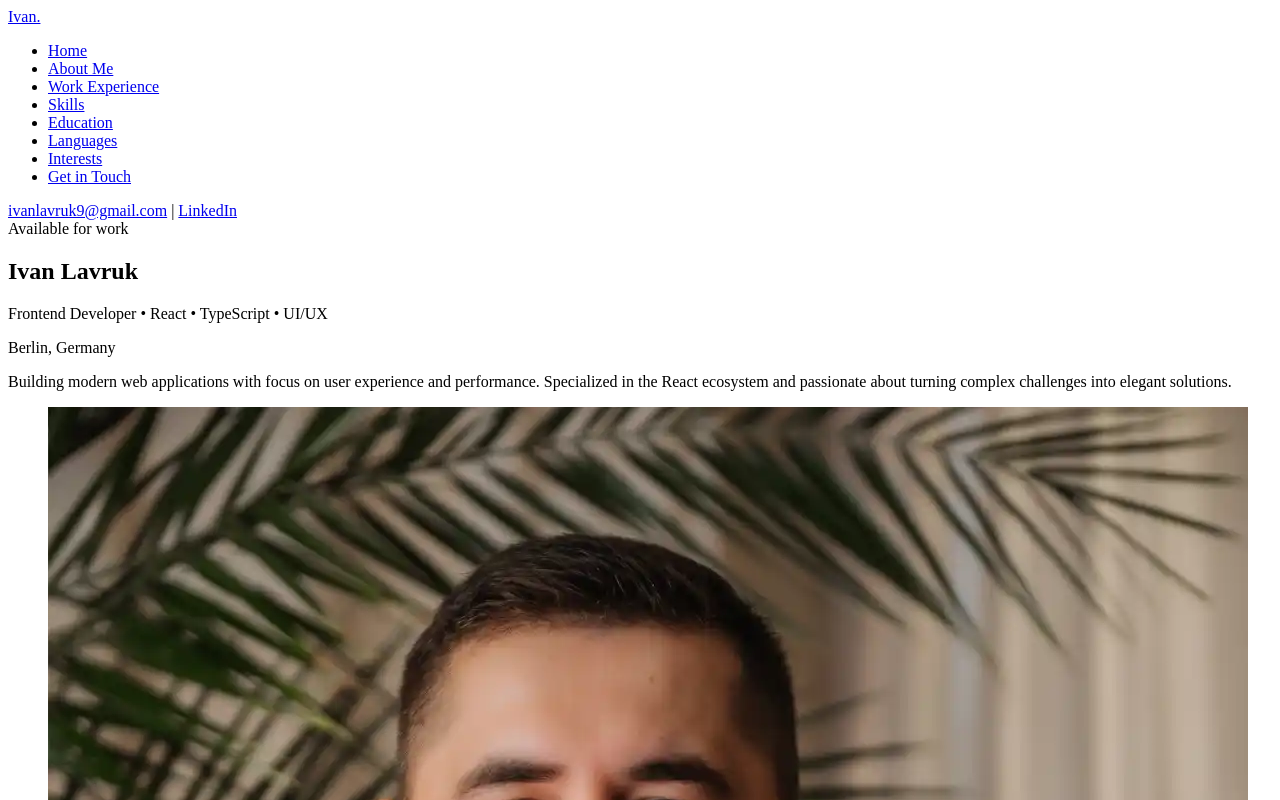
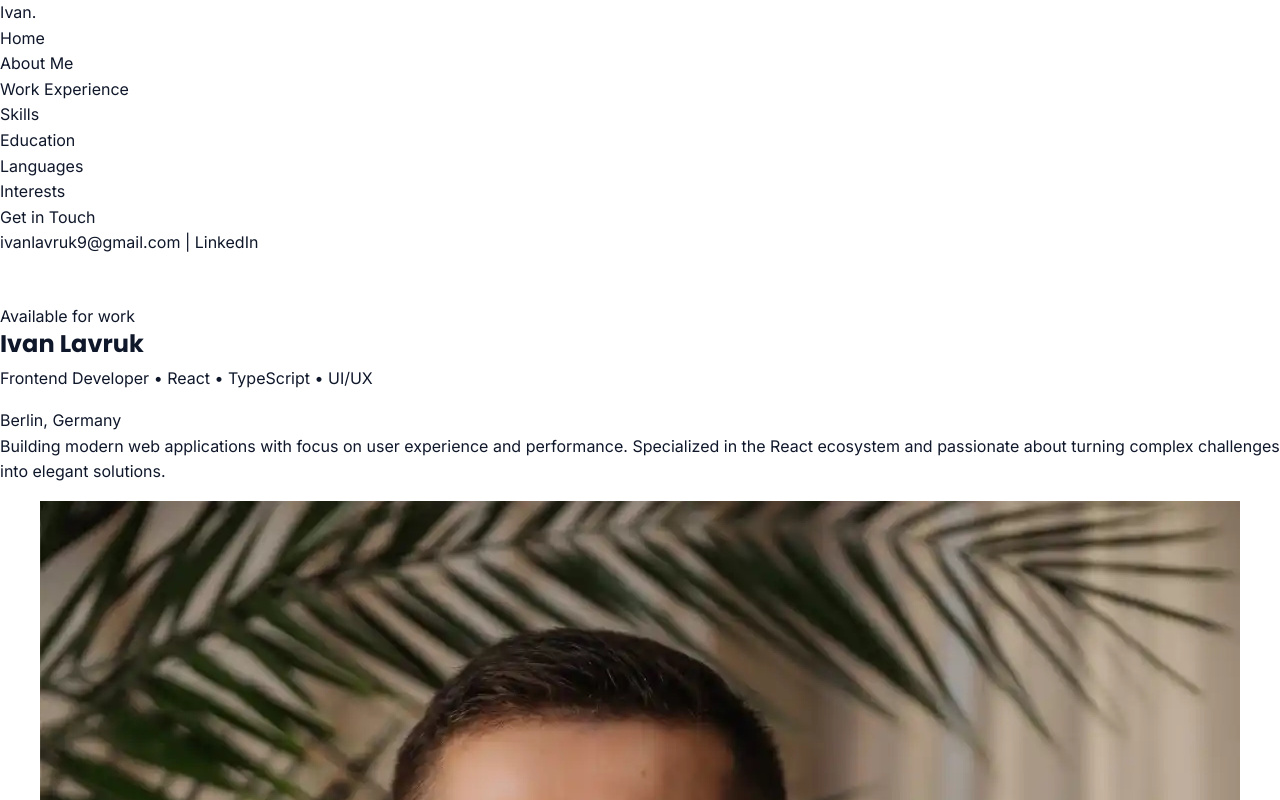
Before and after one commit to iLavruk/Portfolio, a React (Vite) app: page / in a window 1280 px wide. Shown: the top 800 px of the page. Built offline with nearby package versions, Linux system fonts and the light colour scheme.

Commit message:
added global css styles

```diff
--- a/index.html
+++ b/index.html
@@ -4,6 +4,9 @@
     <meta charset="UTF-8" />
     <meta name="viewport" content="width=device-width, initial-scale=1.0" />
     <title>Portfolio</title>
+    <link rel="preconnect" href="https://fonts.googleapis.com">
+    <link rel="preconnect" href="https://fonts.gstatic.com" crossorigin>
+    <link href="https://fonts.googleapis.com/css2?family=Inter:wght@400;500;600;700&family=Poppins:wght@600;700&display=swap" rel="stylesheet">
   </head>
   <body>
     <div id="root"></div>
--- /dev/null
+++ b/src/index.css
@@ -0,0 +1,65 @@
+@import './styles/tokens.css';
+
+/* Minimal reset */
+*,
+*::before,
+*::after {
+    box-sizing: border-box;
+}
+
+html,
+body {
+    height: 100%;
+}
+
+body {
+    margin: 0;
+    background: var(--color-bg);
+    color: var(--color-text);
+    font-family: var(--font-sans);
+    line-height: 1.6;
+}
+
+a {
+    color: inherit;
+    text-decoration: none;
+}
+
+img {
+    max-width: 100%;
+    display: block;
+    height: auto;
+}
+
+/* Typography */
+h1,
+h2,
+h3 {
+    font-family: var(--font-display);
+    margin: 0 0 var(--space-2);
+    line-height: 1.2;
+}
+
+p {
+    margin: 0 0 var(--space-4);
+    color: var(--color-text);
+}
+
+ul, li, ol {
+    margin: 0;
+    padding: 0;
+    list-style: none;
+}
+
+/* Utility container */
+.container {
+    max-width: var(--container);
+    margin-inline: auto;
+    padding-inline: var(--space-4);
+}
+
+/* Sections spacing */
+section {
+    padding: var(--space-12) 0;
+    border-bottom: 1px solid var(--color-border);
+}
--- a/src/main.tsx
+++ b/src/main.tsx
@@ -1,6 +1,7 @@
 import { StrictMode } from 'react'
 import { createRoot } from 'react-dom/client'
 import App from './App'
+import './index.css'
 
 createRoot(document.getElementById('root')!).render(
   <StrictMode>
--- /dev/null
+++ b/src/styles/tokens.css
@@ -0,0 +1,36 @@
+/* Color and typography tokens */
+:root {
+  /* Brand colors */
+  --color-bg: #ffffff;
+  --color-surface: #f7f7fb;
+  --color-text: #0f172a;
+  --color-muted: #64748b;
+  --color-primary: #7c3aed; /* purple */
+  --color-border: #e5e7eb;
+
+  /* Typography */
+  --font-sans: 'Inter', ui-sans-serif, system-ui, -apple-system, "Segoe UI", Roboto, Helvetica, Arial, "Apple Color Emoji", "Segoe UI Emoji";
+  --font-display: 'Poppins', var(--font-sans);
+
+  /* Sizing */
+  --radius: 12px;
+  --container: 1120px;
+  --space-1: 4px;
+  --space-2: 8px;
+  --space-3: 12px;
+  --space-4: 16px;
+  --space-6: 24px;
+  --space-8: 32px;
+  --space-12: 48px;
+}
+
+@media (prefers-color-scheme: dark) {
+  :root {
+    --color-bg: #0b0c10;
+    --color-surface: #11131a;
+    --color-text: #e6eef8;
+    --color-muted: #a8b3c1;
+    --color-primary: #a78bfa;
+    --color-border: #23283b;
+  }
+}
```
